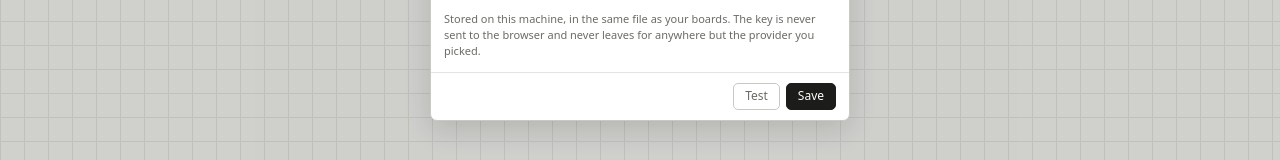
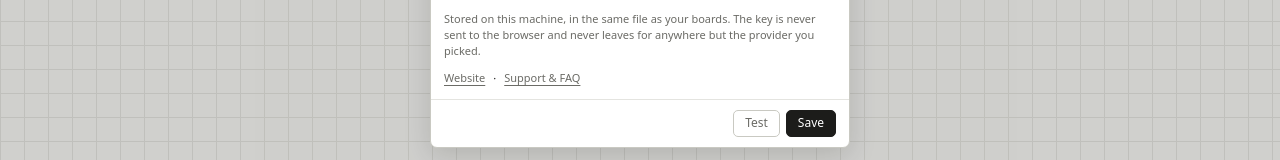
Before and after one commit to KGthePM/SmartiBoard, a Next.js app: page /board/1 in a window 1280 px wide. Both pictures are taken after a click on the button "Model settings". Shown: the part 531-691 px from the top of the page. Built offline with nearby package versions, Linux system fonts and the light colour scheme; no server answers; the database is empty.

Commit message:
v1.96 added weblink

```diff
--- a/app/globals.css
+++ b/app/globals.css
@@ -1386,6 +1386,21 @@ html, body {
 }
 .settings-link:hover:not(:disabled) { color: var(--ink); }
 .settings-link:disabled { opacity: 0.45; cursor: default; text-decoration: none; }
+/* Off-site doors out of the panel, in the same quiet voice as the note
+   above them; new tab, so the board behind the dialog is never left. */
+.settings-credit {
+  margin: 0;
+  font-size: 11px;
+  display: flex;
+  align-items: baseline;
+  gap: 8px;
+}
+.settings-credit a {
+  color: var(--muted);
+  text-decoration: underline;
+  text-underline-offset: 3px;
+}
+.settings-credit a:hover { color: var(--ink); }
 .settings-result {
   margin: 0;
   font-size: 11px;
@@ -1842,6 +1857,31 @@ html, body {
   cursor: pointer;
 }
 .bcard-actions .danger { color: var(--mark-red); border-color: var(--mark-red); }
+
+/* The colophon: the entablature's double hairline echoed at the floor of
+   the page. Links open off-site in their own tab, so nothing on this page
+   is navigated away from. */
+.index-foot {
+  max-width: 1040px;
+  margin: 48px auto 0;
+  padding-top: 26px;
+  border-top: 3px double var(--index-rule);
+  display: flex;
+  flex-direction: column;
+  align-items: center;
+  gap: 9px;
+  text-align: center;
+  font-size: 12px;
+  color: var(--muted);
+}
+.index-foot-line { margin: 0; }
+.index-foot-links { display: flex; align-items: baseline; gap: 10px; }
+.index-foot a {
+  color: var(--muted);
+  text-decoration: underline;
+  text-underline-offset: 3px;
+}
+.index-foot a:hover { color: var(--ink); }
 
 /* ---------- graph minimap ---------- */
 
--- a/components/SettingsPanel.tsx
+++ b/components/SettingsPanel.tsx
@@ -444,6 +444,24 @@ export function SettingsPanel({ onClose }: { onClose: () => void }) {
             never leaves for anywhere but the provider you picked.
           </p>
 
+          <p className="settings-credit">
+            <a
+              href="https://smartiboard.netlify.app/"
+              target="_blank"
+              rel="noopener noreferrer"
+            >
+              Website
+            </a>
+            <span aria-hidden="true">·</span>
+            <a
+              href="https://smartiboard.netlify.app/support.html"
+              target="_blank"
+              rel="noopener noreferrer"
+            >
+              Support &amp; FAQ
+            </a>
+          </p>
+
           {test.phase === 'ok' ? (
             <p className="settings-result ok">Connected · {test.model}</p>
           ) : null}
```
Also changed, not shown: components/index/BoardIndex.tsx (+20 -39 lines), components/index/IndexMark.tsx (added, +41 -0 lines).
